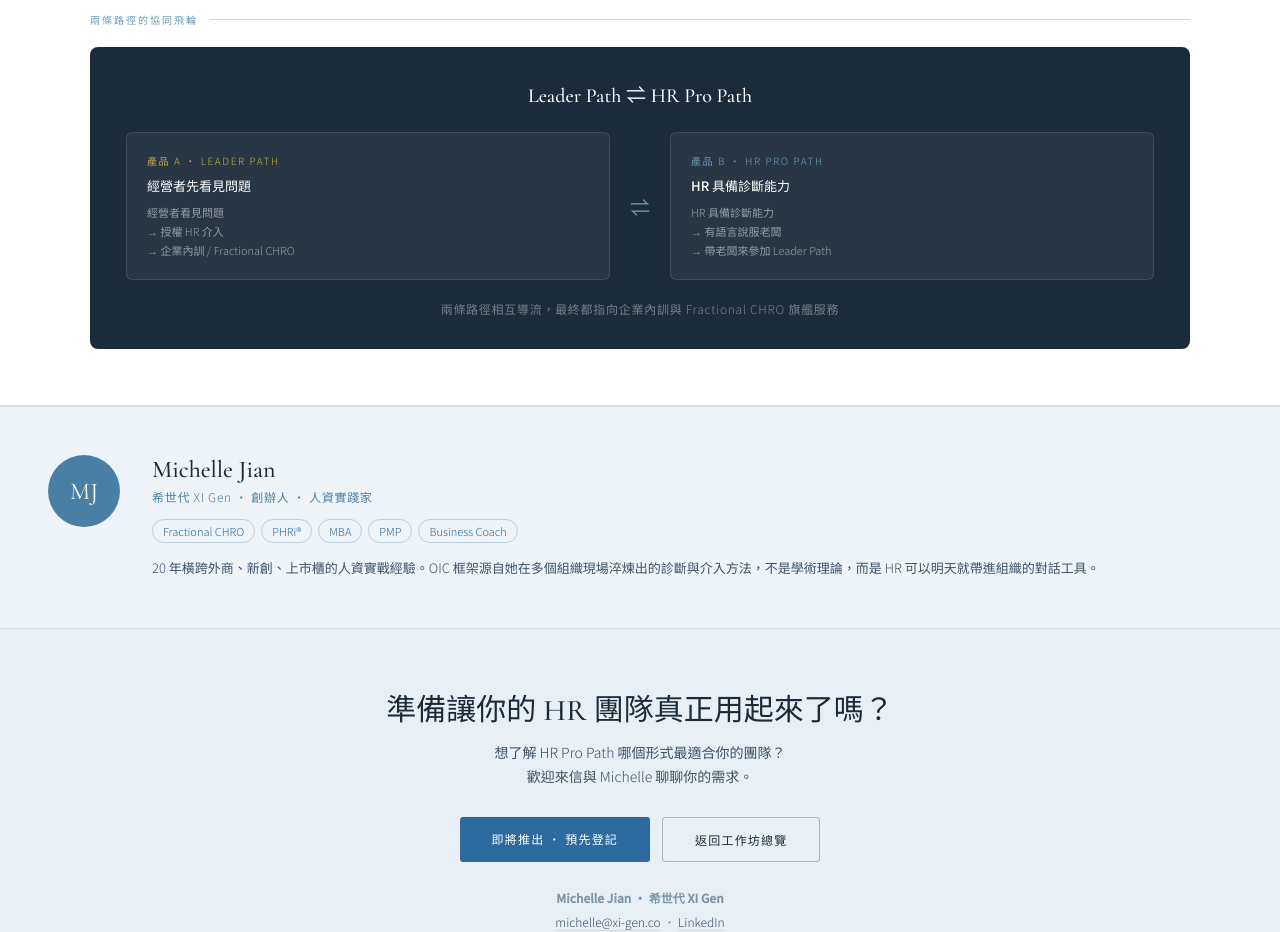
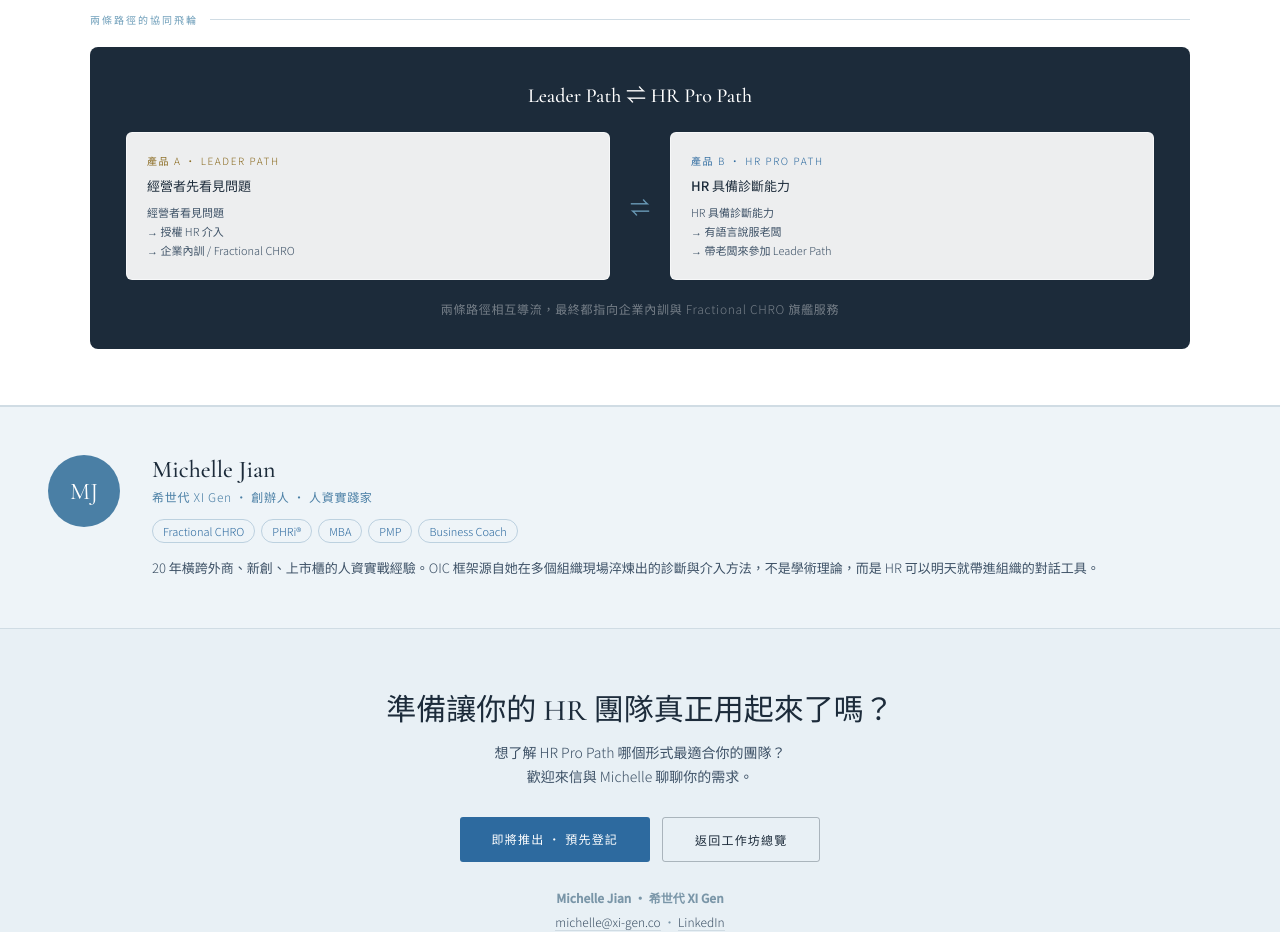
Before and after one commit to xi-gen/oic, a plain HTML site: page hr-pro.html in a window 1280 px wide. Shown: the part 1880-2812 px from the top of the page. Drawn offline with nearby package versions, Linux system fonts and the light colour scheme.

```diff
--- a/hr-pro.html
+++ b/hr-pro.html
@@ -375,8 +375,8 @@
     align-items: center;
   }
   .flywheel-card {
-    background: rgba(255,255,255,0.06);
-    border: 1px solid rgba(255,255,255,0.1);
+    background: rgba(255,255,255,0.92);
+    border: 1px solid rgba(255,255,255,0.6);
     border-radius: 6px;
     padding: 20px;
   }
@@ -386,17 +386,17 @@
     text-transform: uppercase;
     margin-bottom: 8px;
   }
-  .flywheel-card-label.leader { color: #C9A84C; }
-  .flywheel-card-label.hr { color: var(--blue-mid); }
+  .flywheel-card-label.leader { color: #8A6A1F; }
+  .flywheel-card-label.hr { color: var(--blue-dark); }
   .flywheel-card-title {
     font-size: 13px;
     font-weight: 500;
-    color: #fff;
+    color: var(--ink);
     margin-bottom: 8px;
   }
   .flywheel-card-flow {
     font-size: 11px;
-    color: rgba(255,255,255,0.5);
+    color: var(--ink-2);
     line-height: 1.7;
   }
   .flywheel-arrow {
```
